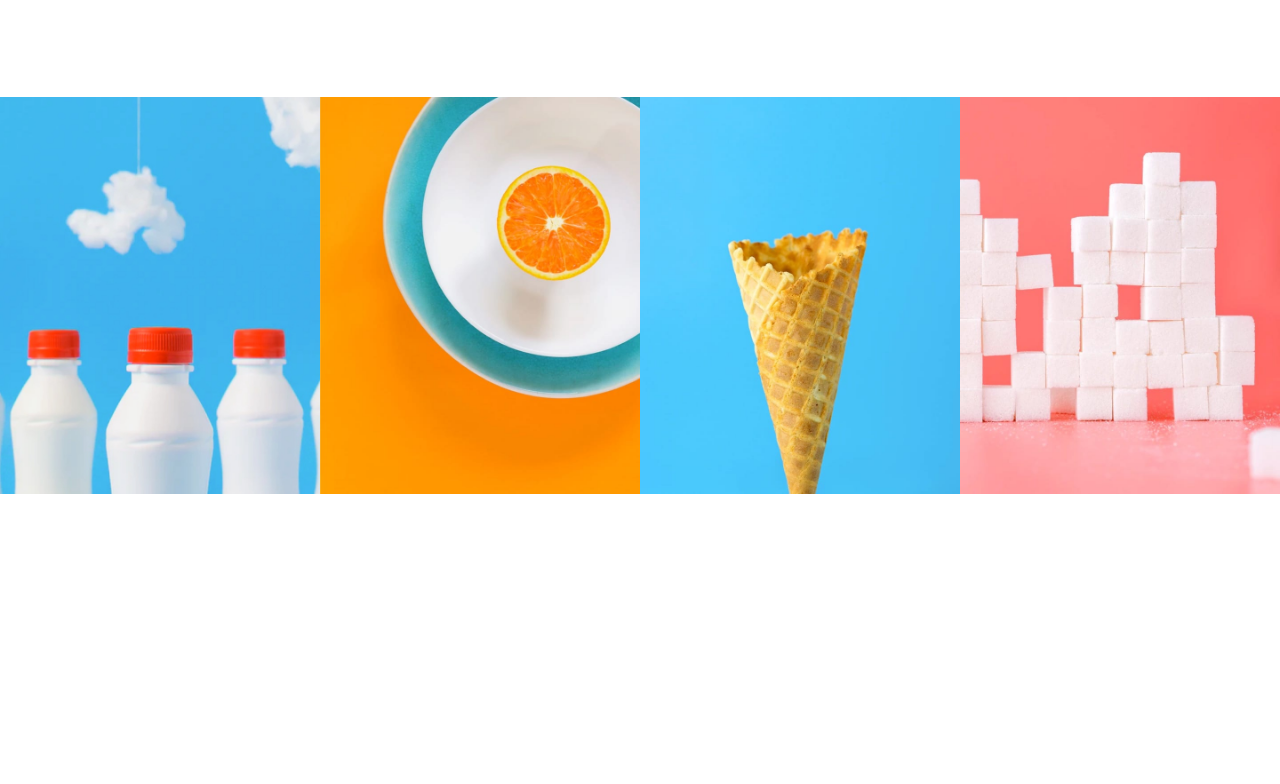
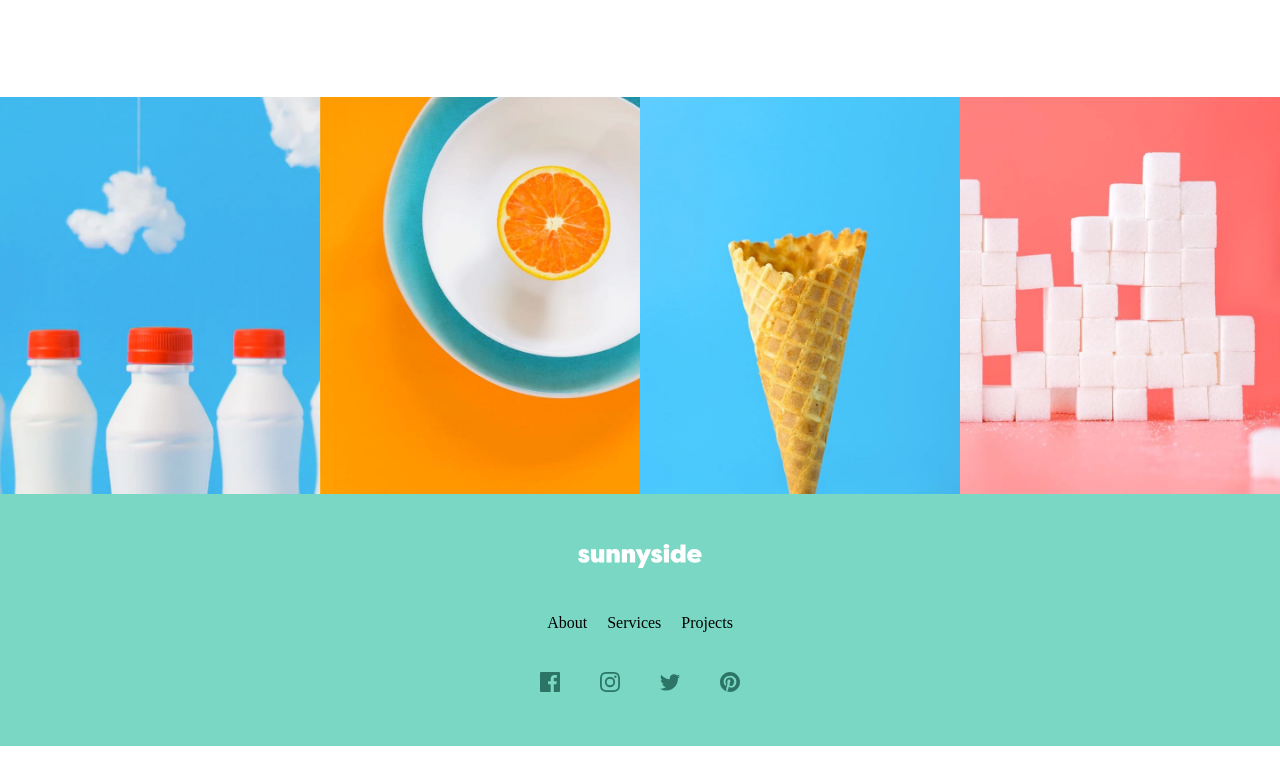
Before and after one commit to DeepakRizal/Frontend-mentor-landing-page, a plain HTML site: page index.html in a window 1280 px wide. Shown: the part 3007-3791 px from the top of the page. After the commit the page ends 3753 px from the top, so only its background shows below. Drawn offline with Linux system fonts and the light colour scheme.

Commit message:
feat: complete footer section

```diff
--- a/index.html
+++ b/index.html
@@ -26,7 +26,7 @@
             <li class="link">About</li>
             <li class="link">Services</li>
             <li class="link">Projects</li>
-            <li class="link">Contact</li>
+            <li class="link contact">Contact</li>
           </ul>
         </nav>
         <h2 class="header-text">WE ARE CREATIVES</h2>
@@ -232,7 +232,34 @@
         />
       </section>
 
-      <section style="height: 100vh"></section>
+      <footer class="footer">
+        <h2 class="footer-header">
+          <img src="./images/logo.svg" alt="logo of the website" />
+        </h2>
+
+        <ul class="nav-links-footer">
+          <li class="link">About</li>
+          <li class="link">Services</li>
+          <li class="link">Projects</li>
+        </ul>
+
+        <ul class="social-links">
+          <li>
+            <a href="#"
+              ><img src="./images/icon-facebook.svg" alt="facebook icon"
+            /></a>
+          </li>
+          <li>
+            <a href="#"><img src="./images/icon-instagram.svg" alt="" /></a>
+          </li>
+          <li>
+            <a href="#"><img src="./images/icon-twitter.svg" alt="" /></a>
+          </li>
+          <li>
+            <a href="#"><img src="./images/icon-pinterest.svg" alt="" /></a>
+          </li>
+        </ul>
+      </footer>
     </main>
     <!-- <div class="attribution">
     Challenge by <a href="https://www.frontendmentor.io?ref=challenge" target="_blank">Frontend Mentor</a>.
--- a/styles.css
+++ b/styles.css
@@ -26,7 +26,7 @@
   gap: 4vw;
 }
 
-.nav-links .link:last-child {
+.nav-links .contact {
   background-color: #28b7dd;
   padding: 10px 20px;
   border-radius: 50px;
@@ -235,6 +235,34 @@
   width: 100%;
 }
 
+/* footer  */
+
+.nav-links-footer {
+  display: flex;
+  gap: 20px;
+}
+
+footer {
+  background-color: #79d7c4;
+  display: flex;
+  align-items: center;
+  justify-content: center;
+  padding: 50px;
+  flex-direction: column;
+  gap: 40px;
+}
+
+.social-links {
+  display: flex;
+  gap: 40px;
+  align-items: center;
+  justify-content: center;
+}
+
+.social-links li {
+  list-style-type: none;
+}
+
 @media (max-width: 600px) {
   .main-header {
     background-image: url("./images/mobile/image-header.jpg");
```
